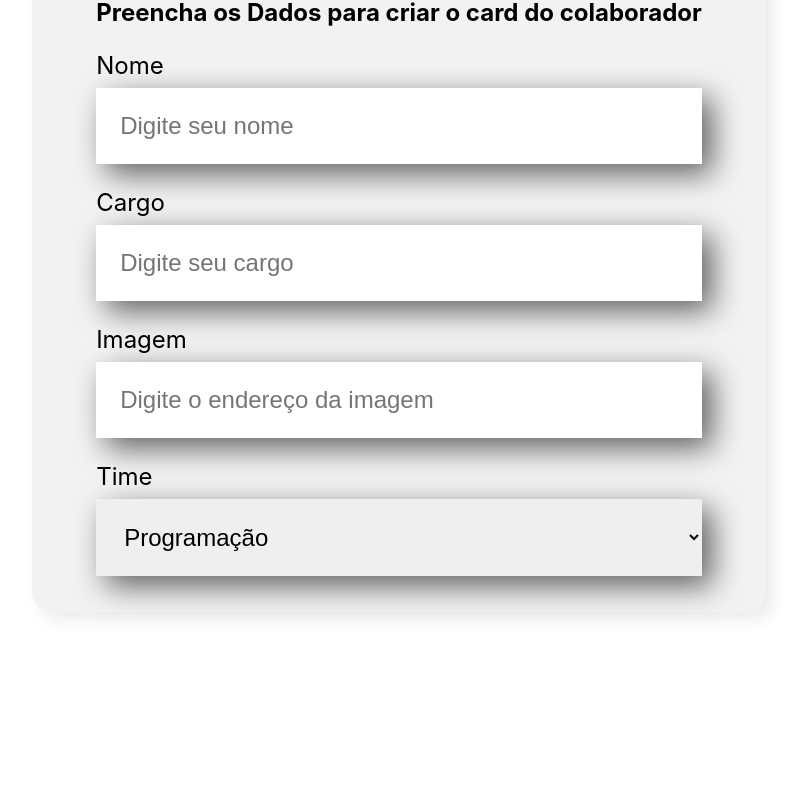
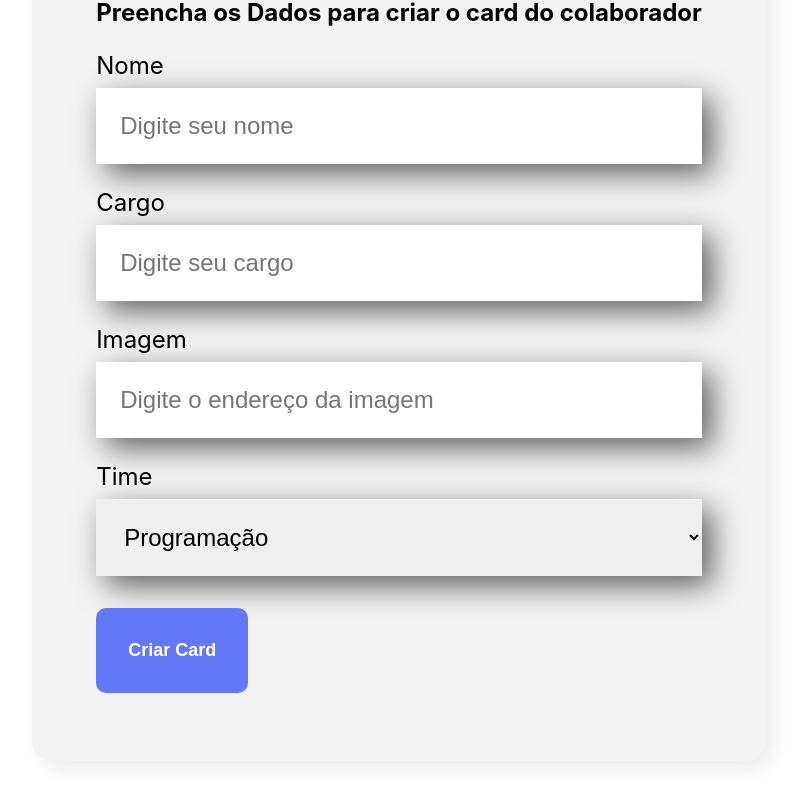
Before and after one commit to joao-saraiva/organo, a React (Create React App) app: page / in a window 1280 px wide. Shown: the part 636-1441 px from the top of the page, without its empty margins (241-1043 px from the left). Before the commit the page ends 1328 px from the top, so only its background shows below. Built offline with nearby package versions, Linux system fonts and the light colour scheme.

Commit message:
creating submit button component

```diff
--- a/src/components/Form/index.js
+++ b/src/components/Form/index.js
@@ -1,6 +1,7 @@
 import "./Form.css";
 import TextField from "../TextField";
 import DropDown from "../DropDown";
+import SubmitButton from "../SubmitButton";
 
 const Form = () => {
   const teams = [
@@ -21,6 +22,9 @@
         <TextField label="Cargo" placeholder="Digite seu cargo" />
         <TextField label="Imagem" placeholder="Digite o endereço da imagem" />
         <DropDown itens={teams} label="Time" />
+        <SubmitButton>
+          Criar Card
+        </SubmitButton>
       </form>
     </section>
   );
--- /dev/null
+++ b/src/components/SubmitButton/SubmitButton.css
@@ -0,0 +1,15 @@
+.button{
+  background-color: #6278f7;
+  border-radius: 10px;
+  font-weight: 700;
+  font-size: 18px;
+  padding: 32px;
+  border: none;
+  cursor: pointer;
+  color: #FFF;
+  margin: 32px 0;
+}
+
+.button:hover{
+  color: #95FFD4;
+}
--- /dev/null
+++ b/src/components/SubmitButton/index.js
@@ -0,0 +1,7 @@
+import "./SubmitButton.css";
+
+const SubmitButton = (props) => {
+  return <button className="button">{props.children}</button>
+}
+
+export default SubmitButton;
```
